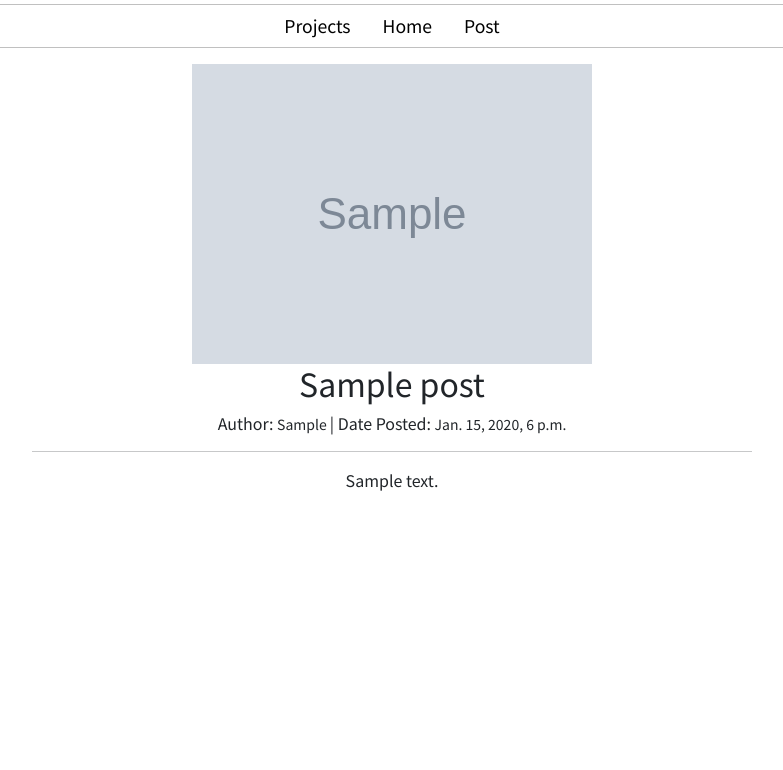
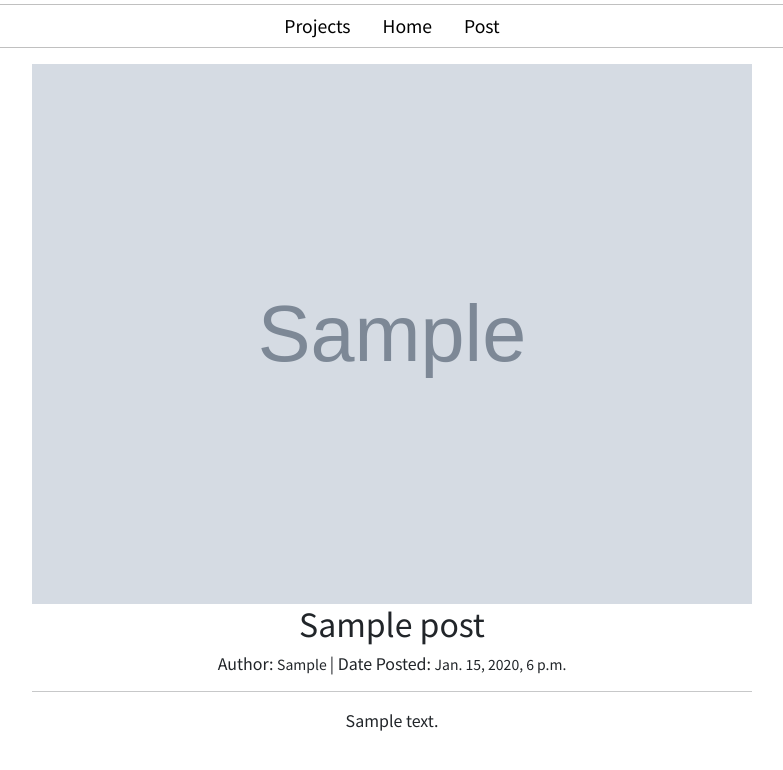
Before and after one commit to Tristanlimyj/Portfolio-Django, a Django app: page /posts/1/ in a window 1280 px wide. Shown: the top 770 px of the page, without its empty margins (248-1031 px from the left). Run offline with Django 3.2, Linux system fonts and the light colour scheme; tables that the repository leaves empty hold one stand-in row (values such as "Sample post"); grey boxes marked "Sample" are stand-in pictures; some libraries are stand-ins or nearby versions.

Commit message:
git link change deufalt from bool to string false and addinf proj-img and post-img width 100%

```diff
--- a/post/static/post/css/indv_post.css
+++ b/post/static/post/css/indv_post.css
@@ -1,3 +1,6 @@
 .post {
     text-align: center;
 }
+.post-img {
+    width: 100%;
+}
--- a/post/templates/indv_post.html
+++ b/post/templates/indv_post.html
@@ -22,7 +22,7 @@
                 "
             >
                 {% load static %}
-                <img src="{% get_media_prefix %}/{{ post.cover_img  }}">
+                <img class="post-img" src="{% get_media_prefix %}/{{ post.cover_img  }}">
                 <h2>
                     {{ post.title|capfirst }}
                 </h2>
--- a/project/models.py
+++ b/project/models.py
@@ -11,7 +11,7 @@ class Project(models.Model):
     author = models.ForeignKey(User, on_delete=models.CASCADE)
     preview_text = models.CharField(max_length=200)
     project_url = models.CharField(max_length=200)
-    git_repo = models.CharField(max_length=200, default=False)
+    git_repo = models.CharField(max_length=200, default="false")
     body = RichTextField(blank=True, null=True)
 
     def __str__(self):
--- a/project/static/project/css/indv_proj.css
+++ b/project/static/project/css/indv_proj.css
@@ -1,3 +1,6 @@
 .project {
     vertical-align: middle;
 }
+.proj-image {
+    width: 100%;
+}
--- a/project/templates/indv_project.html
+++ b/project/templates/indv_project.html
@@ -22,7 +22,7 @@
                 "
             >
                 {% load static %}
-                <img src="{% get_media_prefix %}/{{ project.cover_img  }}">
+                <img class="proj-image" src="{% get_media_prefix %}/{{ project.cover_img  }}">
             </div>
             <div
                 class="
@@ -46,7 +46,7 @@
                     <a href="{{ project.project_url }}">
                         Link to Project
                     </a>
-                    {% if project.git_repo %}
+                    {% if project.git_repo != "false" %}
                         {{ project.git_repo }}
                     {% else %}
                         &ensp;|&ensp;The Git Repo for this project is not public.
--- a/static/post/css/indv_post.css
+++ b/static/post/css/indv_post.css
@@ -1,3 +1,6 @@
 .post {
     text-align: center;
 }
+.post-img {
+    width: 100%;
+}
--- a/static/project/css/indv_proj.css
+++ b/static/project/css/indv_proj.css
@@ -1,3 +1,6 @@
 .project {
     vertical-align: middle;
 }
+.proj-image {
+    width: 100%;
+}
```
